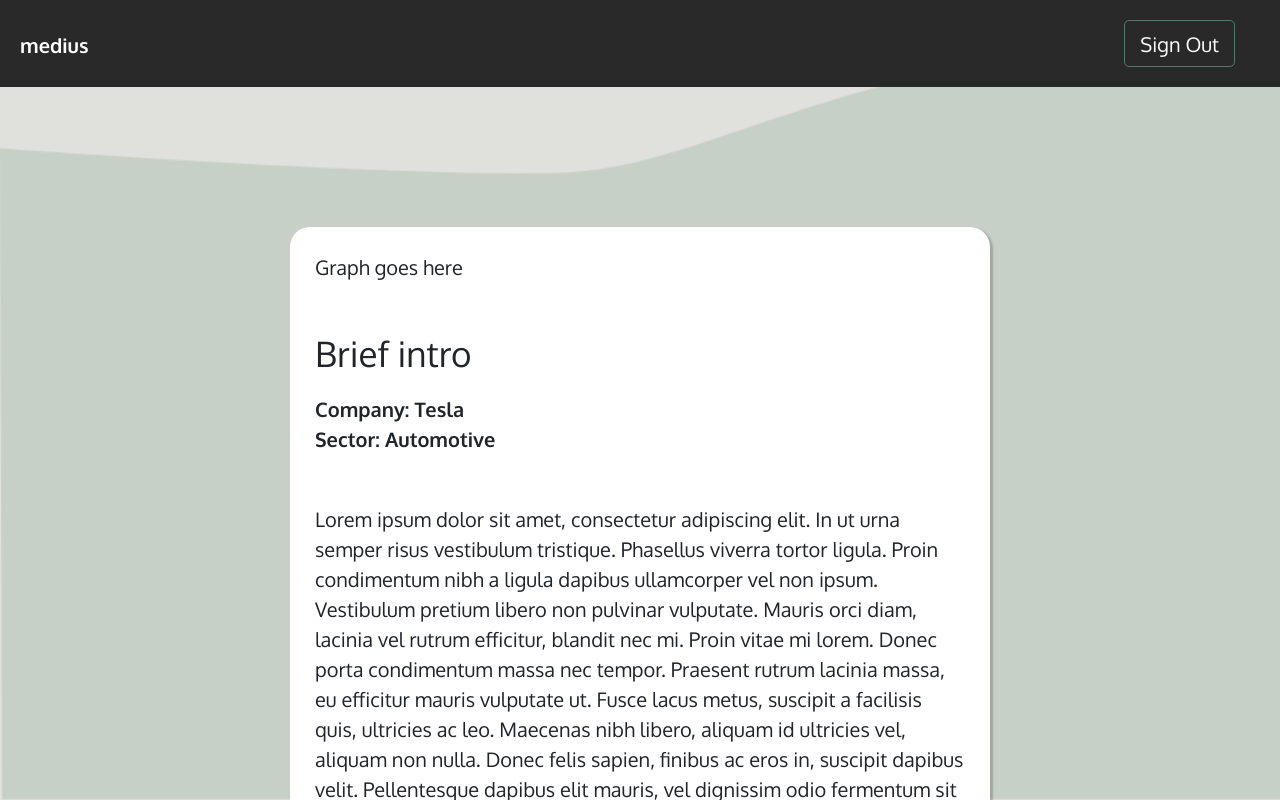
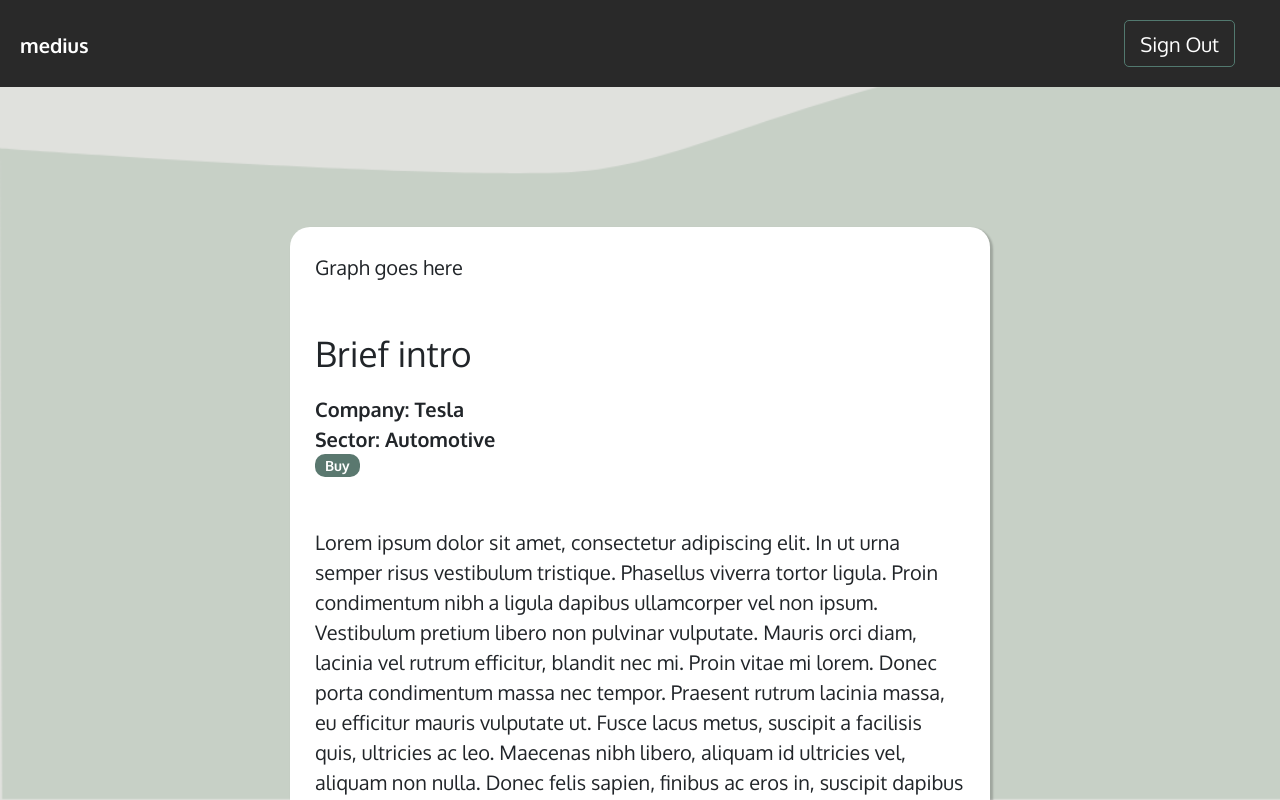
Before and after one commit to Medius-Research-Website/medius-frontend, a React (Create React App) app: page /posts/landingpage in a window 1280 px wide. Shown: the top 800 px of the page. Built offline with nearby package versions, Linux system fonts and the light colour scheme; no server answers.

Commit message:
fixed buy/sell bubbles again

```diff
--- a/src/components/css_files/singlepost.scss
+++ b/src/components/css_files/singlepost.scss
@@ -90,3 +90,23 @@ body {
   border-radius: 20px;
   padding: 28px;
 }
+
+.bubble--buy{
+  background-color: #5A786F;
+  color: white;
+  width: fit-content;
+  padding: 1px 10px;
+  border-radius: 10px;
+  font-size: 14px;
+  font-weight: bold;
+}
+
+.bubble--sell{
+  background-color: #936262;
+  color: white;
+  width: fit-content;
+  padding: 1px 10px;
+  border-radius: 10px;
+  font-size: 14px;
+  font-weight: bold;
+}
--- a/src/components/navbar.jsx
+++ b/src/components/navbar.jsx
@@ -23,7 +23,7 @@ class NavbarInstance extends Component {
       return (
         <Navbar default collapseOnSelect>
           <Navbar.Brand>
-            <NavLink id="title" to="landingpage">medius</NavLink>
+            <NavLink id="title" to="/landingpage">medius</NavLink>
           </Navbar.Brand>
           <Nav className="navbar navbar-expand-sm justify-content-end">
             {/* <NavLink activeClassName="selected" className="btn ml-auto mr-1 navButtons signInBorder" to="/signin">
--- a/src/components/post.jsx
+++ b/src/components/post.jsx
@@ -19,7 +19,7 @@ export default function Post({ post, comments, showCommentsHandler, fetchPriceCh
         <p className="ticker">{post.ticker} </p>
         <p className="company">Industry: {post.industry}</p>
         <p className="company">{priceChange>0?"+":""}{Math.round(priceChange*100)/100}% since post</p>
-        <div className="bubble--sell">Sell/Buy</div>
+        { post.sell ? ( <div className="bubble--sell">Sell</div> ) : ( <div className="bubble--buy">Buy</div> ) }
       </div>
       <div className="feed__post__right">
         <Link to={`post/${post.id}`}  style={{ textDecoration: 'none' }}>
--- a/src/components/singlepost.jsx
+++ b/src/components/singlepost.jsx
@@ -35,7 +35,7 @@ class singlepost extends Component {
     });
   }
   render() {
-    const { current, singlePriceChange, singleCurrVal } = this.props.posts
+    const { current, singlePriceChange } = this.props.posts
     const pct = (Math.round(singlePriceChange.change * 100) / 100).toFixed(2);
     return (
       <div className="bgcolor">
@@ -55,6 +55,7 @@ class singlepost extends Component {
               </div>
               {!isNaN(pct) ? <div style={{marginLeft: 6}}>since post</div> : null}
             </div>
+            { current.sell ? ( <div className="bubble--sell">Sell</div> ) : ( <div className="bubble--buy">Buy</div> ) }
           </div>
           <div className="description">
           Lorem ipsum dolor sit amet, consectetur adipiscing elit. In ut urna semper risus vestibulum tristique. Phasellus viverra tortor ligula. Proin condimentum nibh a ligula dapibus ullamcorper vel non ipsum. Vestibulum pretium libero non pulvinar vulputate. Mauris orci diam, lacinia vel rutrum efficitur, blandit nec mi. Proin vitae mi lorem. Donec porta condimentum massa nec tempor. Praesent rutrum lacinia massa, eu efficitur mauris vulputate ut. Fusce lacus metus, suscipit a facilisis quis, ultricies ac leo. Maecenas nibh libero, aliquam id ultricies vel, aliquam non nulla. Donec felis sapien, finibus ac eros in, suscipit dapibus velit. Pellentesque dapibus elit mauris, vel dignissim odio fermentum sit amet. Proin et turpis vitae felis rhoncus malesuada vitae vel nisl. Nulla metus velit, vestibulum in magna eu, faucibus commodo lacus. Sed neque neque, tempor ac aliquam ac, maximus a tortor. Sed sodales auctor massa non ullamcorper.
```
